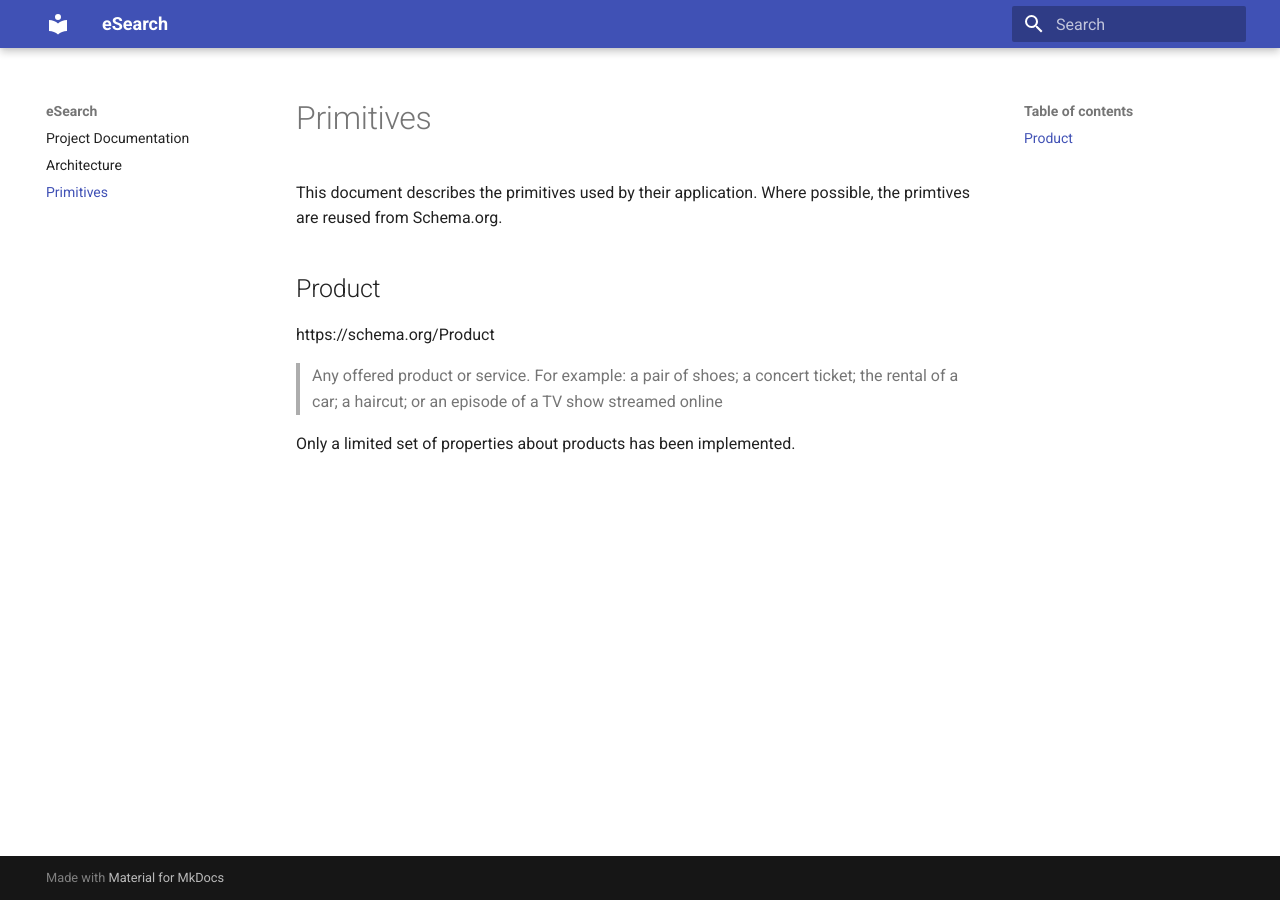
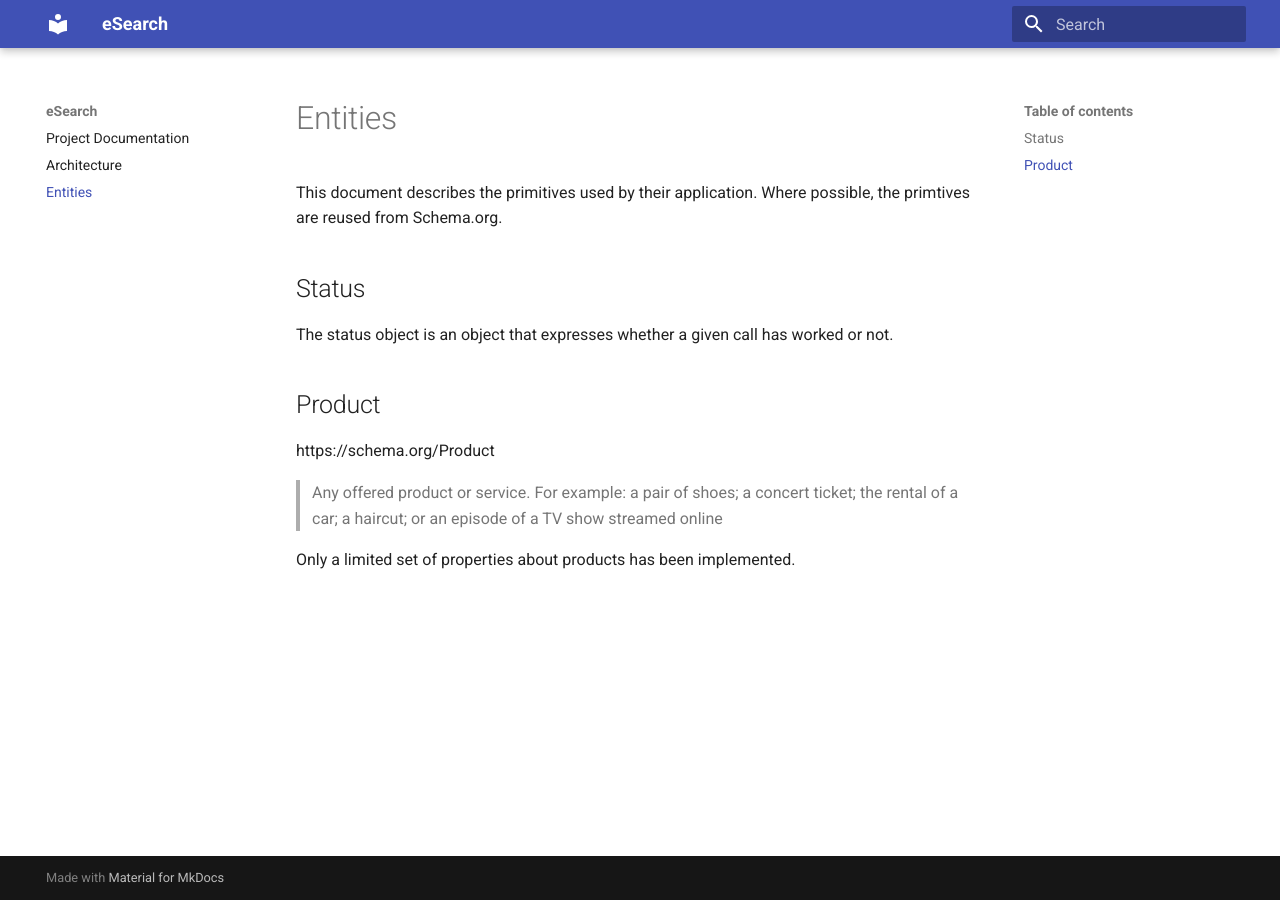
Before and after one commit to andrewhowdencom/eSearch, an MkDocs documentation site: the page built from docs/entities.md, in a window 1280 px wide. Built offline with MkDocs 1.6.1 and Material for MkDocs 9.7.7, drawn with Linux system fonts in a browser that asks for light colours.

Commit message:
Rename "primitives" → "entities"
In terms of business logic it appears to be more correct to call the
components/primitives/things "entites", implying they have some
representation of a physical thing or an abstraction notion that can be
"passed around".

This commit renames the docs accordingly, and added the entity of
"status"

```diff
--- a/docs/primitives.md
+++ b/docs/entities.md
@@ -1,7 +1,11 @@
-# Primitives
+# Entities
 
 This document describes the primitives used by their application. Where possible, the primtives are reused from
 Schema.org.
+
+## Status
+
+The status object is an object that expresses whether a given call has worked or not.
 
 ## Product
 
```
